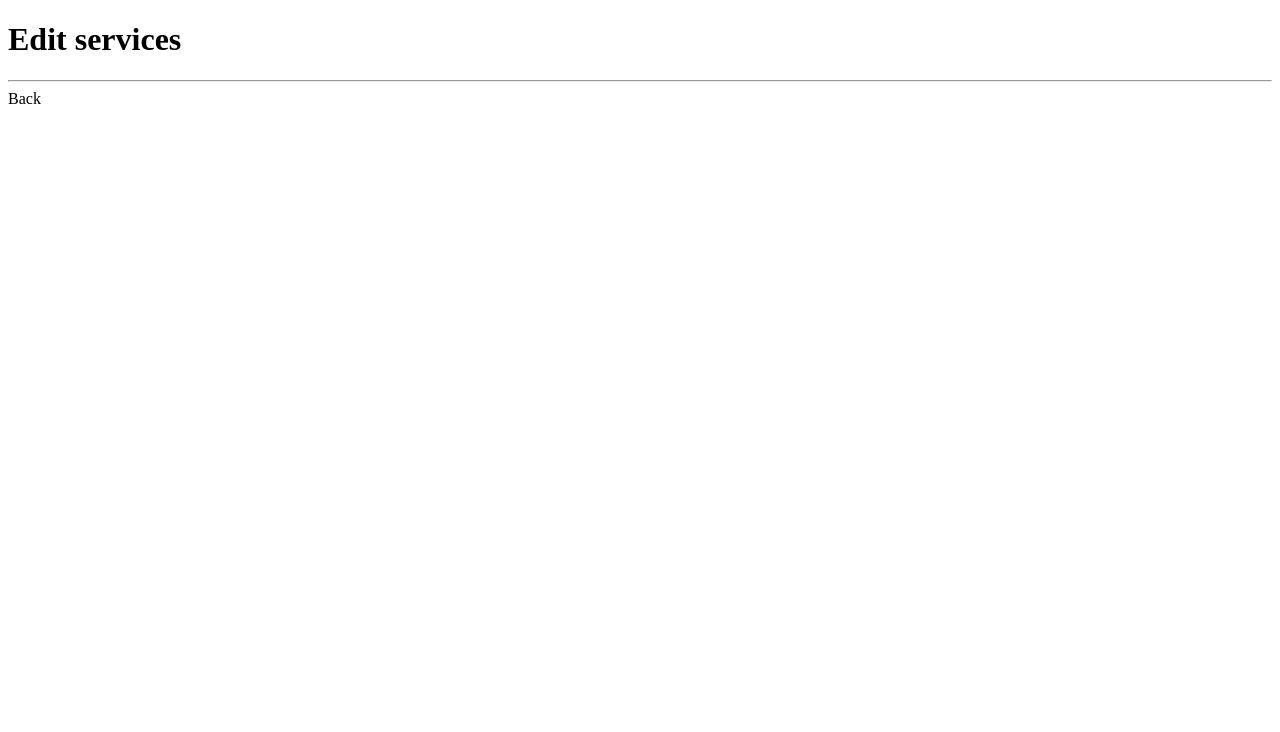
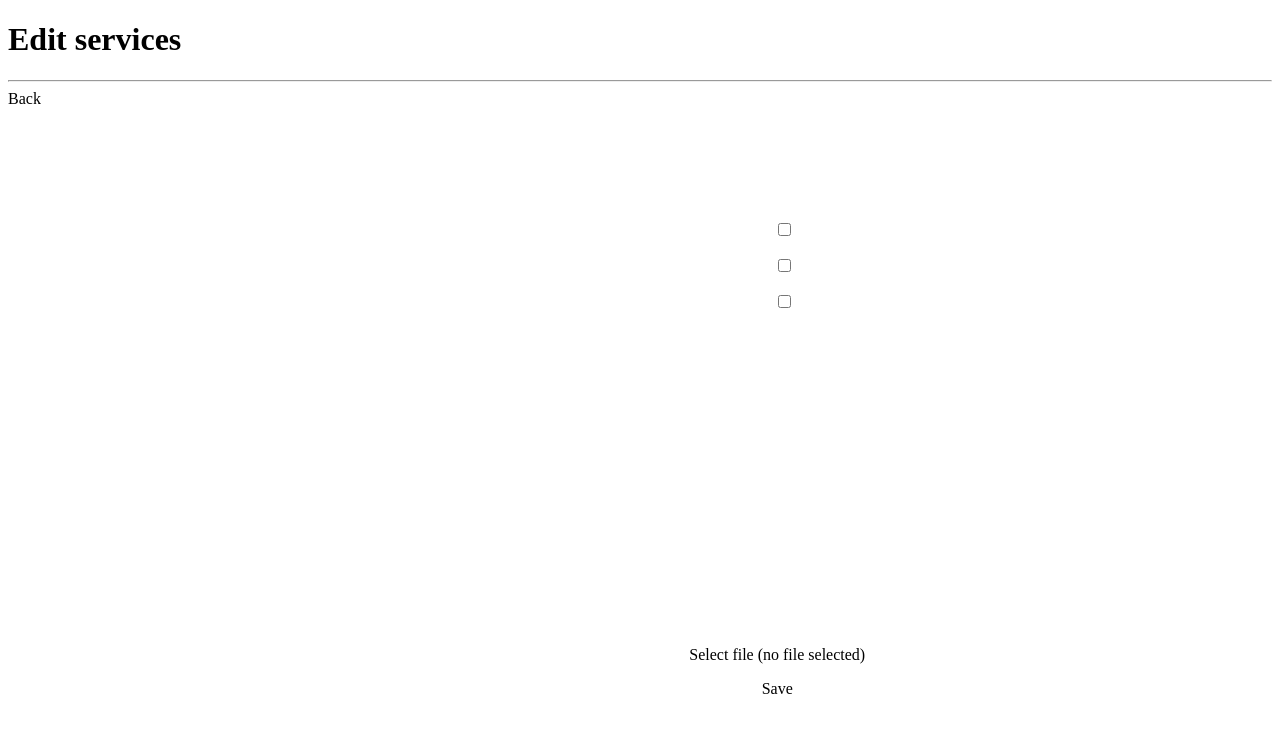
Before and after one commit to Hanro50/WebFace2.0, a website: page public/pages/startup/edit.html in a window 1280 px wide. Drawn offline with Linux system fonts and the light colour scheme.

Commit message:
Work started on script editor

```diff
--- /dev/null
+++ b/public/css/table.css
@@ -0,0 +1,72 @@
+table {
+    width: calc(90% + 3px);
+    border: 1px solid white;
+    justify-content: space-evenly;
+}
+
+tr {
+    width: calc(90% + 3px / 3);
+}
+
+td,
+th {
+    border: 1px solid white;
+
+}
+
+td div,
+th div {
+    width: 100%;
+    background-color: transparent;
+    color: white;
+    padding-top: 5px;
+    margin-left: 3px;
+    width: calc(100% - 6px) !important;
+    padding-bottom: 5px;
+}
+
+div * {
+    background-color: transparent;
+    color: white;
+    width: 100% !important;
+}
+
+.b {
+    text-align: center;
+    cursor: pointer;
+    transition: 0.5s;
+
+}
+
+.b:hover {
+    background-color: white;
+    color: black;
+}
+
+.b * {
+    color: inherit;
+    margin: 0 !important;
+    padding-left: 0;
+    padding-right: 0;
+    font-size: medium;
+    cursor: pointer;
+}
+
+p {
+    margin: 0;
+}
+
+input,
+textarea,
+textarea:focus
+input:focus {
+    outline: none;
+    border: none;
+
+}
+
+textarea{
+    height: 135px;
+    border: none;
+    resize: none;
+}
--- a/public/pages/startup/edit.html
+++ b/public/pages/startup/edit.html
@@ -2,6 +2,7 @@
 <html>
 
 <head>
+    <link rel="stylesheet" href="/css/table.css">
 </head>
 
 <body>
@@ -9,6 +10,98 @@
     <hr>
     <div class="button" onclick="window.location.href='./list.html'">Back</div>
 
+    <table id="table">
+        <tr>
+            <th>
+                <div>DNS Address</div>
+            </th>
+            <th>
+                <div>Settings</div>
+            </th>
+        </tr>
+        <tr>
+            <td>
+                <div>Name</div>
+            </td>
+            <td>
+                <div><input></input></div>
+            </td>
+        </tr>
+        <tr>
+            <td>
+                <div>Excution path</div>
+            </td>
+            <td>
+                <div><input></input></div>
+            </td>
+        </tr>
+        <tr>
+            <td>
+                <div>Start at Startup</div>
+            </td>
+            <td>
+                <div><input type="checkbox"></input></div>
+            </td>
+        </tr>
+        <tr>
+            <td>
+                <div>Run as root</div>
+            </td>
+            <td>
+                <div><input type="checkbox"></input></div>
+            </td>
+        </tr>
+        <tr>
+            <td>
+                <div>Advance mode</div>
+            </td>
+            <td>
+                <div><input type="checkbox"></input></div>
+            </td>
+        </tr>
+        <tr>
+            <td>
+                <div>Description</div>
+            </td>
+            <td>
+                <div><textarea></textarea></div>
+            </td>
+        </tr>
+        <tr>
+            <td>
+                <div>Basic script</div>
+            </td>
+            <td>
+                <div><textarea></textarea></div>
+            </td>
+        </tr>
+        <tr>
+            <td>
+                <div>Advance script</div>
+            </td>
+             <td class="b">
+                <div>Select file (no file selected)</div>
+            </td>
+        </tr>
+        <tr>
+            <td>
+                <div>Save changes</div>
+            </td>
+            <td class="b">
+                <div>Save</div>
+            </td>
+        </tr>
+    </table>
+    <script>
+        Array.from(document.getElementsByTagName("div")).forEach(element => {
+            const e = element.firstElementChild;
+            if (e instanceof HTMLInputElement && e.type == "checkbox") {
+                (element.parentElement || element).onclick = () => e.click();
+                e.style.pointerEvents = "none";
+            }
+        });
+
+    </script>
 </body>
 
 </html>
```
Also changed, not shown: public/pages/sockets/socket.html (+1 -65 lines), public/pages/startup/list.html (+1 -1 lines), 1 other file.
